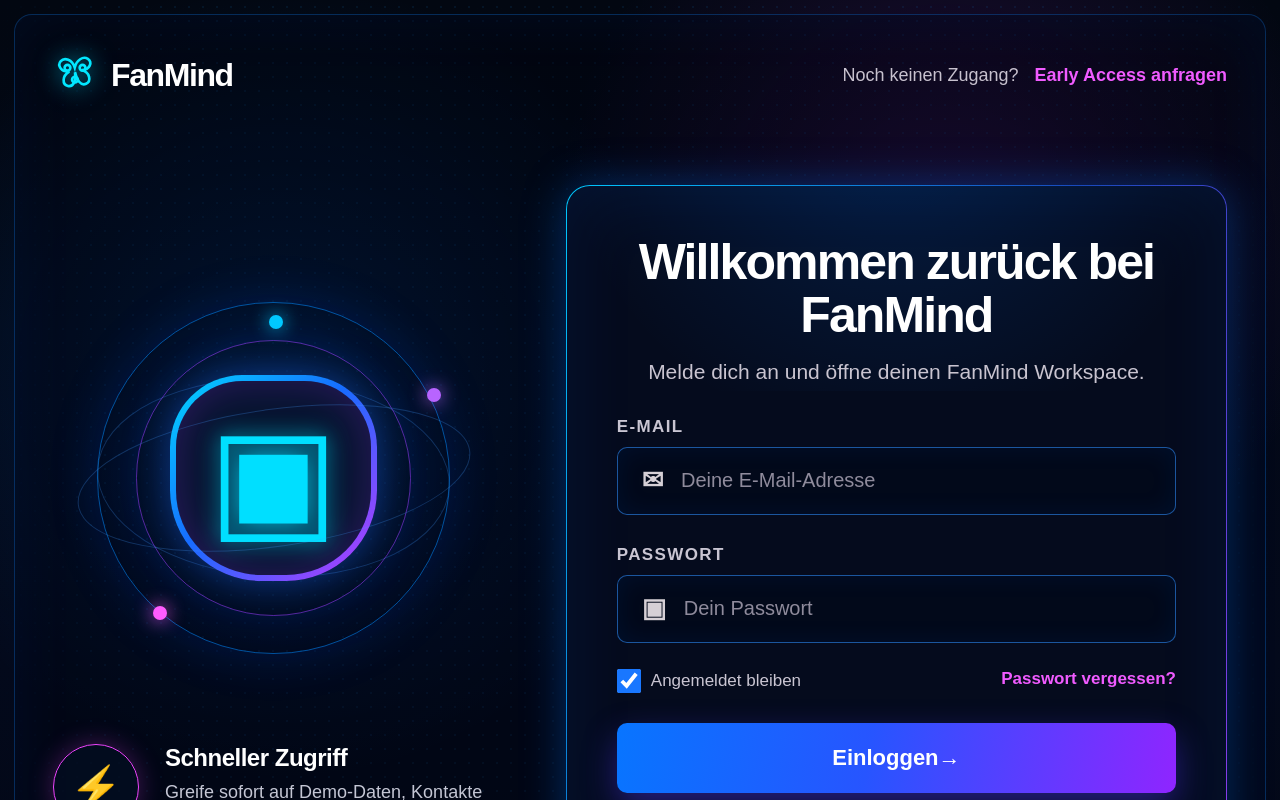
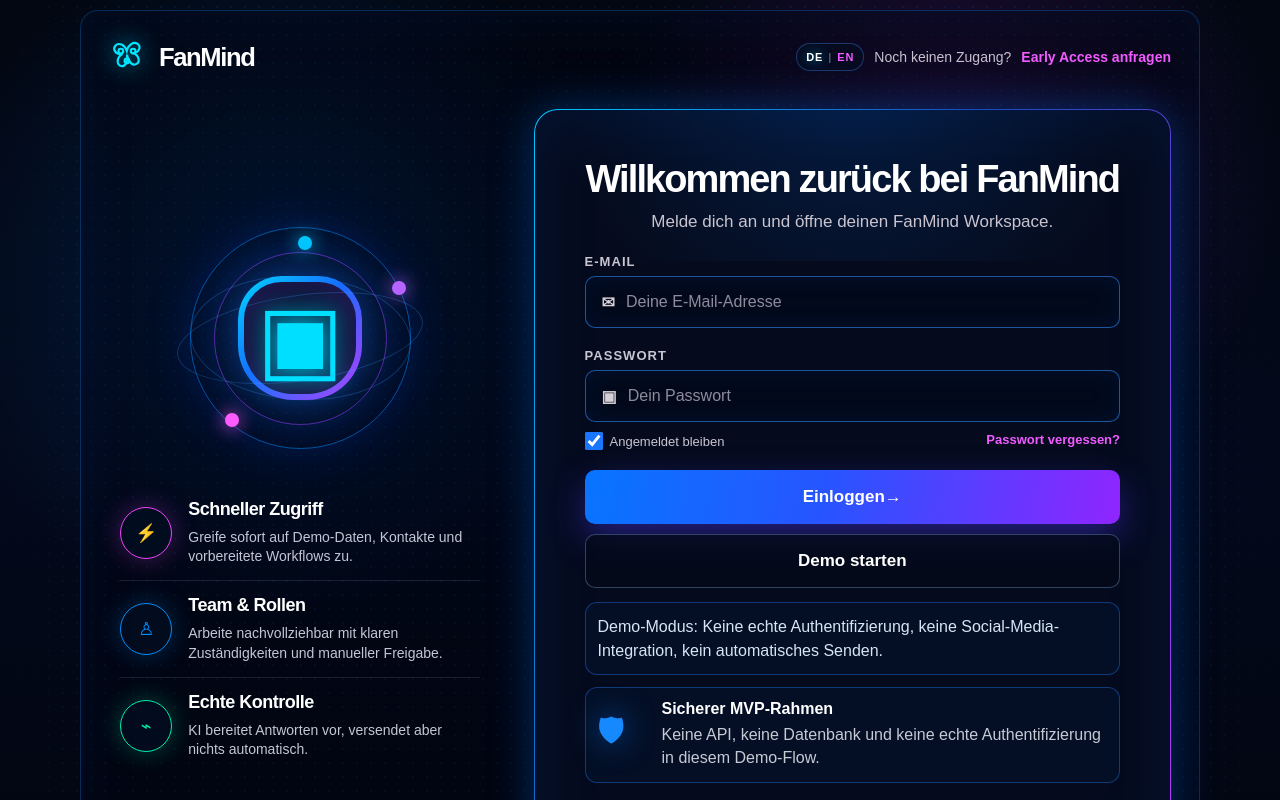
Before and after one commit to Bernds-tech/FanMind, a Next.js app: page /login in a window 1280 px wide. Shown: the top 800 px of the page. Built offline with nearby package versions, Linux system fonts and the light colour scheme.

Commit message:
Korrigiere Landing-Navigation und Auth-Seiten

```diff
--- a/src/app/login/login.module.css
+++ b/src/app/login/login.module.css
@@ -23,10 +23,10 @@
 .shell {
   position: relative;
   z-index: 1;
-  width: min(1380px, calc(100% - 28px));
-  min-height: calc(100vh - 28px);
-  margin: 14px auto;
-  padding: clamp(24px, 3vw, 38px);
+  width: min(1120px, calc(100% - 32px));
+  min-height: auto;
+  margin: 10px auto;
+  padding: clamp(18px, 2.2vw, 28px);
   border: 1px solid rgba(19, 128, 255, 0.3);
   border-radius: 18px;
   background: rgba(0, 5, 16, 0.36);
@@ -48,15 +48,15 @@
 .logo {
   gap: 14px;
   color: #ffffff;
-  font-size: clamp(24px, 3vw, 32px);
+  font-size: clamp(21px, 2vw, 27px);
   font-weight: 800;
   letter-spacing: -1.4px;
   text-decoration: none;
 }
 
 .logoMark {
-  width: 44px;
-  height: 44px;
+  width: 36px;
+  height: 36px;
   fill: none;
   stroke: #02e7ff;
   stroke-width: 3.1;
@@ -64,9 +64,38 @@
 }
 
 .topLinks {
-  gap: 16px;
+  gap: 10px;
   color: #c7c1ce;
-  font-size: 18px;
+  font-size: 14px;
+}
+
+
+.languageSwitch {
+  display: inline-flex;
+  align-items: center;
+  gap: 5px;
+  min-height: 28px;
+  padding: 0 9px;
+  border: 1px solid rgba(72, 147, 255, 0.34);
+  border-radius: 999px;
+  color: #8ea8cb;
+  background: rgba(4, 14, 34, 0.58);
+  font-size: 11px;
+  font-weight: 800;
+  letter-spacing: 0.08em;
+}
+
+.languageSwitch a {
+  color: inherit;
+}
+
+.languageSwitch span {
+  color: rgba(180, 200, 230, 0.42);
+}
+
+.languageSwitch .languageActive {
+  color: #ffffff;
+  text-shadow: 0 0 12px rgba(0, 200, 255, 0.72);
 }
 
 .topLinks a,
@@ -79,20 +108,20 @@
 
 .authGrid {
   display: grid;
-  grid-template-columns: minmax(360px, 0.88fr) minmax(520px, 1.32fr);
-  gap: clamp(36px, 6vw, 72px);
+  grid-template-columns: minmax(260px, 0.75fr) minmax(430px, 1.25fr);
+  gap: clamp(22px, 3.6vw, 42px);
   align-items: center;
-  margin-top: clamp(44px, 7vw, 88px);
+  margin-top: clamp(20px, 3vw, 34px);
 }
 
 .visualPanel {
   display: grid;
-  gap: clamp(34px, 4vw, 52px);
+  gap: clamp(18px, 2vw, 26px);
 }
 
 .orbit {
   position: relative;
-  width: min(430px, 78vw);
+  width: min(270px, 58vw);
   aspect-ratio: 1;
   margin-inline: auto;
 }
@@ -162,11 +191,11 @@
 
 .lockShield {
   position: absolute;
-  inset: 26%;
+  inset: 27%;
   display: grid;
   place-items: center;
   color: #00dfff;
-  font-size: clamp(84px, 13vw, 138px);
+  font-size: clamp(58px, 8vw, 92px);
   border: 6px solid transparent;
   border-radius: 35% 35% 44% 44%;
   background: linear-gradient(#06142e, #06142e) padding-box,
@@ -177,17 +206,17 @@
 
 .benefitList {
   display: grid;
-  gap: 26px;
-  max-width: 520px;
+  gap: 14px;
+  max-width: 360px;
   margin-inline: auto;
 }
 
 .benefitList article {
   display: grid;
-  grid-template-columns: 90px 1fr;
-  gap: 22px;
+  grid-template-columns: 54px 1fr;
+  gap: 14px;
   align-items: center;
-  padding-bottom: 26px;
+  padding-bottom: 14px;
   border-bottom: 1px solid rgba(149, 173, 213, 0.16);
 }
 
@@ -198,11 +227,11 @@
 .benefitList span:first-child {
   display: grid;
   place-items: center;
-  width: 86px;
-  height: 86px;
+  width: 52px;
+  height: 52px;
   border: 1px solid currentColor;
   border-radius: 50%;
-  font-size: 42px;
+  font-size: 18px;
   background: rgba(4, 14, 34, 0.72);
   box-shadow: 0 0 26px color-mix(in srgb, currentColor 28%, transparent);
 }
@@ -222,14 +251,14 @@
 .benefitList h2 {
   margin: 0 0 8px;
   color: #ffffff;
-  font-size: 24px;
+  font-size: 18px;
   letter-spacing: -0.5px;
 }
 
 .benefitList p {
   margin: 0;
   color: #c4c6d4;
-  font-size: 18px;
+  font-size: 14px;
   line-height: 1.38;
 }
 
@@ -286,24 +315,24 @@
 .formHeader h1 {
   margin: 0;
   color: #ffffff;
-  font-size: clamp(38px, 5vw, 50px);
+  font-size: clamp(28px, 3.4vw, 38px);
   line-height: 1.05;
   letter-spacing: -1.9px;
 }
 
 .formHeader p {
-  margin: 16px 0 0;
+  margin: 10px 0 0;
   color: #c9c4d0;
-  font-size: clamp(17px, 2vw, 21px);
+  font-size: clamp(14px, 1.6vw, 17px);
   line-height: 1.42;
 }
 
 .field {
   display: grid;
-  gap: 10px;
-  margin-top: 30px;
+  gap: 7px;
+  margin-top: 20px;
   color: #c9c5d2;
-  font-size: 17px;
+  font-size: 13px;
   font-weight: 800;
   letter-spacing: 0.08em;
   text-transform: uppercase;
@@ -312,11 +341,11 @@
 .inputWrap {
   display: flex;
   align-items: center;
-  gap: 16px;
-  min-height: 68px;
+  gap: 10px;
+  min-height: 52px;
   border: 1px solid rgba(48, 141, 255, 0.58);
   border-radius: 10px;
-  padding: 0 24px;
+  padding: 0 16px;
   background: rgba(2, 9, 26, 0.78);
   box-shadow: inset 0 0 26px rgba(0, 105, 255, 0.08);
 }
@@ -328,7 +357,7 @@
 
 .inputWrap span {
   color: #d6d0d6;
-  font-size: 26px;
+  font-size: 16px;
 }
 
 .inputWrap input {
@@ -336,7 +365,7 @@
   border: 0;
   color: #ffffff;
   background: transparent;
-  font-size: 20px;
+  font-size: 16px;
   outline: 0;
 }
 
@@ -347,21 +376,21 @@
 .inlineOptions {
   display: flex;
   justify-content: space-between;
-  gap: 16px;
-  margin-top: 26px;
+  gap: 10px;
+  margin-top: 10px;
   color: #c9c5d2;
-  font-size: 17px;
+  font-size: 13px;
 }
 
 .inlineOptions label {
   display: inline-flex;
   align-items: center;
-  gap: 10px;
+  gap: 7px;
 }
 
 .inlineOptions input {
-  width: 24px;
-  height: 24px;
+  width: 18px;
+  height: 18px;
   accent-color: #1977ff;
 }
 
@@ -371,16 +400,16 @@
   align-items: center;
   justify-content: center;
   width: 100%;
-  min-height: 70px;
+  min-height: 54px;
   border-radius: 10px;
-  font-size: 22px;
+  font-size: 17px;
   font-weight: 800;
   cursor: pointer;
   transition: transform 160ms ease, border-color 160ms ease, box-shadow 160ms ease;
 }
 
 .primaryButton {
-  margin-top: 30px;
+  margin-top: 20px;
   border: 0;
   color: #ffffff;
   background: linear-gradient(100deg, #0875ff 0%, #2755ff 45%, #8f25ff 100%);
@@ -388,7 +417,7 @@
 }
 
 .secondaryButton {
-  margin-top: 16px;
+  margin-top: 10px;
   border: 1px solid rgba(95, 129, 181, 0.48);
   color: #ffffff;
   background: rgba(3, 10, 25, 0.74);
@@ -407,31 +436,31 @@
 }
 
 .notice {
-  margin: 22px 0 0;
-  padding: 16px;
+  margin: 14px 0 0;
+  padding: 12px;
   color: #d7e4f5;
   line-height: 1.48;
 }
 
 .safetyCard {
   display: grid;
-  grid-template-columns: 70px 1fr;
+  grid-template-columns: 46px 1fr;
   gap: 18px;
   align-items: center;
-  margin-top: 18px;
-  padding: 18px;
+  margin-top: 12px;
+  padding: 12px;
 }
 
 .safetyCard > span {
   color: #1689ff;
-  font-size: 48px;
+  font-size: 32px;
   filter: drop-shadow(0 0 15px rgba(0, 119, 255, 0.55));
 }
 
 .safetyCard strong {
   display: block;
   color: #ffffff;
-  font-size: 20px;
+  font-size: 16px;
   margin-bottom: 6px;
 }
 
@@ -446,7 +475,7 @@
   flex-wrap: wrap;
   justify-content: space-between;
   gap: 14px;
-  margin-top: 24px;
+  margin-top: 16px;
 }
 
 .footerLinks a:last-child {
@@ -471,7 +500,7 @@
   .shell {
     width: min(100% - 16px, 560px);
     margin: 8px auto;
-    padding: 18px;
+    padding: 12px;
   }
 
   .header,
@@ -501,7 +530,7 @@
   }
 
   .inputWrap input {
-    font-size: 17px;
+    font-size: 13px;
   }
 
   .primaryButton,
--- a/src/app/login/page.tsx
+++ b/src/app/login/page.tsx
@@ -12,6 +12,16 @@ type LoginPageProps = {
 // TODO: Sobald das echte Dashboard bereitsteht, LOGIN_TARGET und DEMO_TARGET auf /dashboard umstellen.
 const LOGIN_TARGET = "/roadmap";
 const DEMO_TARGET = "/roadmap?demo=1";
+
+function LanguageSwitch() {
+  return (
+    <div className={styles.languageSwitch} aria-label="Sprachauswahl">
+      <a className={styles.languageActive} href="/login" aria-current="true">DE</a>
+      <span>|</span>
+      <a href="?lang=en">EN</a>
+    </div>
+  );
+}
 
 function FanMindLogo() {
   return (
@@ -48,6 +58,7 @@ export default function LoginPage({ searchParams }: LoginPageProps) {
         <header className={styles.header}>
           <FanMindLogo />
           <nav className={styles.topLinks} aria-label="Login Navigation">
+            <LanguageSwitch />
             <span>Noch keinen Zugang?</span>
             <a href="/register">Early Access anfragen</a>
           </nav>
--- a/src/app/register/register.module.css
+++ b/src/app/register/register.module.css
@@ -23,10 +23,10 @@
 .shell {
   position: relative;
   z-index: 1;
-  width: min(1380px, calc(100% - 28px));
-  min-height: calc(100vh - 28px);
-  margin: 14px auto;
-  padding: clamp(24px, 3vw, 38px);
+  width: min(1120px, calc(100% - 32px));
+  min-height: auto;
+  margin: 10px auto;
+  padding: clamp(18px, 2.2vw, 28px);
   border: 1px solid rgba(19, 128, 255, 0.3);
   border-radius: 18px;
   background: rgba(0, 5, 16, 0.36);
@@ -46,17 +46,17 @@
 }
 
 .logo {
-  gap: 14px;
+  gap: 10px;
   color: #ffffff;
-  font-size: clamp(24px, 3vw, 32px);
+  font-size: clamp(21px, 2vw, 27px);
   font-weight: 800;
   letter-spacing: -1.4px;
   text-decoration: none;
 }
 
 .logoMark {
-  width: 44px;
-  height: 44px;
+  width: 36px;
+  height: 36px;
   fill: none;
   stroke: #02e7ff;
   stroke-width: 3.1;
@@ -66,7 +66,36 @@
 .topLinks {
   gap: 16px;
   color: #c7c1ce;
-  font-size: 18px;
+  font-size: 12px;
+}
+
+
+.languageSwitch {
+  display: inline-flex;
+  align-items: center;
+  gap: 5px;
+  min-height: 28px;
+  padding: 0 9px;
+  border: 1px solid rgba(72, 147, 255, 0.34);
+  border-radius: 999px;
+  color: #8ea8cb;
+  background: rgba(4, 14, 34, 0.58);
+  font-size: 11px;
+  font-weight: 800;
+  letter-spacing: 0.08em;
+}
+
+.languageSwitch a {
+  color: inherit;
+}
+
+.languageSwitch span {
+  color: rgba(180, 200, 230, 0.42);
+}
+
+.languageSwitch .languageActive {
+  color: #ffffff;
+  text-shadow: 0 0 12px rgba(0, 200, 255, 0.72);
 }
 
 .topLinks a,
@@ -78,20 +107,20 @@
 
 .authGrid {
   display: grid;
-  grid-template-columns: minmax(360px, 0.82fr) minmax(560px, 1.38fr);
-  gap: clamp(36px, 6vw, 72px);
+  grid-template-columns: minmax(260px, 0.72fr) minmax(470px, 1.28fr);
+  gap: clamp(22px, 3.6vw, 42px);
   align-items: center;
-  margin-top: clamp(38px, 5vw, 58px);
+  margin-top: clamp(20px, 3vw, 34px);
 }
 
 .visualPanel {
   display: grid;
-  gap: clamp(30px, 4vw, 48px);
+  gap: clamp(18px, 2vw, 26px);
 }
 
 .orbit {
   position: relative;
-  width: min(430px, 78vw);
+  width: min(270px, 58vw);
   aspect-ratio: 1;
   margin-inline: auto;
 }
@@ -165,7 +194,7 @@
   display: grid;
   place-items: center;
   color: #00dfff;
-  font-size: clamp(98px, 14vw, 152px);
+  font-size: clamp(64px, 8vw, 96px);
   border: 6px solid transparent;
   border-radius: 50%;
   background: linear-gradient(#06142e, #06142e) padding-box,
@@ -176,17 +205,17 @@
 
 .benefitList {
   display: grid;
-  gap: 24px;
-  max-width: 520px;
+  gap: 10px;
+  max-width: 360px;
   margin-inline: auto;
 }
 
 .benefitList article {
   display: grid;
-  grid-template-columns: 90px 1fr;
-  gap: 22px;
+  grid-template-columns: 54px 1fr;
+  gap: 10px;
   align-items: center;
-  padding-bottom: 24px;
+  padding-bottom: 14px;
   border-bottom: 1px solid rgba(149, 173, 213, 0.16);
 }
 
@@ -197,11 +226,11 @@
 .benefitList span:first-child {
   display: grid;
   place-items: center;
-  width: 86px;
-  height: 86px;
+  width: 52px;
+  height: 52px;
   border: 1px solid currentColor;
   border-radius: 50%;
-  font-size: 38px;
+  font-size: 19px;
   background: rgba(4, 14, 34, 0.72);
   box-shadow: 0 0 26px color-mix(in srgb, currentColor 28%, transparent);
 }
@@ -221,21 +250,21 @@
 .benefitList h2 {
   margin: 0 0 8px;
   color: #ffffff;
-  font-size: 24px;
+  font-size: 19px;
   letter-spacing: -0.5px;
 }
 
 .benefitList p {
   margin: 0;
   color: #c4c6d4;
-  font-size: 18px;
+  font-size: 13px;
   line-height: 1.38;
 }
 
 .formCard {
   position: relative;
   overflow: hidden;
-  padding: clamp(28px, 4vw, 44px);
+  padding: clamp(20px, 2.6vw, 30px);
   border: 1px solid transparent;
   border-radius: 24px;
   background: linear-gradient(#050b1d, #050b1d) padding-box,
@@ -278,7 +307,7 @@
 .formHeader h1 {
   margin: 0;
   color: #ffffff;
-  font-size: clamp(36px, 4.7vw, 50px);
+  font-size: clamp(27px, 3.2vw, 36px);
   line-height: 1.05;
   letter-spacing: -1.9px;
 }
@@ -288,25 +317,25 @@
 }
 
 .formHeader p:last-child {
-  margin: 14px auto 0;
+  margin: 8px auto 0;
   max-width: 720px;
   color: #c9c4d0;
-  font-size: clamp(17px, 2vw, 20px);
+  font-size: clamp(14px, 1.6vw, 16px);
   line-height: 1.42;
 }
 
 .formGrid {
   display: grid;
   grid-template-columns: repeat(2, minmax(0, 1fr));
-  gap: 18px;
+  gap: 10px;
 }
 
 .field {
   display: grid;
-  gap: 9px;
-  margin-top: 22px;
+  gap: 7px;
+  margin-top: 14px;
   color: #c9c5d2;
-  font-size: 15px;
+  font-size: 12px;
   font-weight: 800;
   letter-spacing: 0.08em;
   text-transform: uppercase;
@@ -316,7 +345,7 @@
 .textareaWrap {
   display: flex;
   align-items: center;
-  gap: 14px;
+  gap: 10px;
   border: 1px solid rgba(48, 141, 255, 0.48);
   border-radius: 10px;
   background: rgba(2, 9, 26, 0.78);
@@ -324,12 +353,12 @@
 }
 
 .inputWrap {
-  min-height: 62px;
-  padding: 0 20px;
+  min-height: 48px;
+  padding: 0 14px;
 }
 
 .textareaWrap {
-  padding: 16px 20px;
+  padding: 12px 14px;
 }
 
 .inputWrap:focus-within,
@@ -340,7 +369,7 @@
 
 .inputWrap span {
   color: #d6d0d6;
-  font-size: 24px;
+  font-size: 19px;
 }
 
 .inputWrap input,
@@ -350,7 +379,7 @@
   border: 0;
   color: #ffffff;
   background: transparent;
-  font-size: 18px;
+  font-size: 15px;
   outline: 0;
 }
 
@@ -369,7 +398,7 @@
 }
 
 .textareaWrap textarea {
-  min-height: 104px;
+  min-height: 76px;
   resize: vertical;
 }
 
@@ -378,14 +407,14 @@
   align-items: center;
   justify-content: center;
   width: 100%;
-  min-height: 68px;
-  margin-top: 24px;
+  min-height: 52px;
+  margin-top: 16px;
   border: 0;
   border-radius: 10px;
   color: #ffffff;
   background: linear-gradient(100deg, #0875ff 0%, #2755ff 45%, #8f25ff 100%);
   box-shadow: 0 14px 34px rgba(79, 55, 255, 0.42);
-  font-size: 22px;
+  font-size: 17px;
   font-weight: 800;
   cursor: pointer;
   transition: transform 160ms ease, box-shadow 160ms ease;
@@ -397,9 +426,9 @@
 
 .success,
 .notice {
-  margin: 18px 0 0;
+  margin: 12px 0 0;
   border-radius: 12px;
-  padding: 16px;
+  padding: 12px;
   line-height: 1.48;
 }
 
@@ -419,8 +448,8 @@
   display: flex;
   flex-wrap: wrap;
   justify-content: space-between;
-  gap: 14px;
-  margin-top: 22px;
+  gap: 10px;
+  margin-top: 14px;
 }
 
 .footerLinks a:last-child {
@@ -485,7 +514,7 @@
   }
 
   .primaryButton {
-    min-height: 62px;
+    min-height: 48px;
     font-size: 19px;
   }
 
--- a/src/components/landing/ProductShowcaseSection.module.css
+++ b/src/components/landing/ProductShowcaseSection.module.css
@@ -4,6 +4,7 @@
   width: min(1804px, 100%);
   margin: 0 auto;
   padding: 18px 0 20px;
+  scroll-margin-top: 86px;
   color: #f8fbff;
   isolation: isolate;
 }
```
Also changed, not shown: src/app/landing-v2/page.tsx (+29 -19 lines), src/app/register/page.tsx (+11 -0 lines), src/app/landing-v2/landing-v2.module.css.
